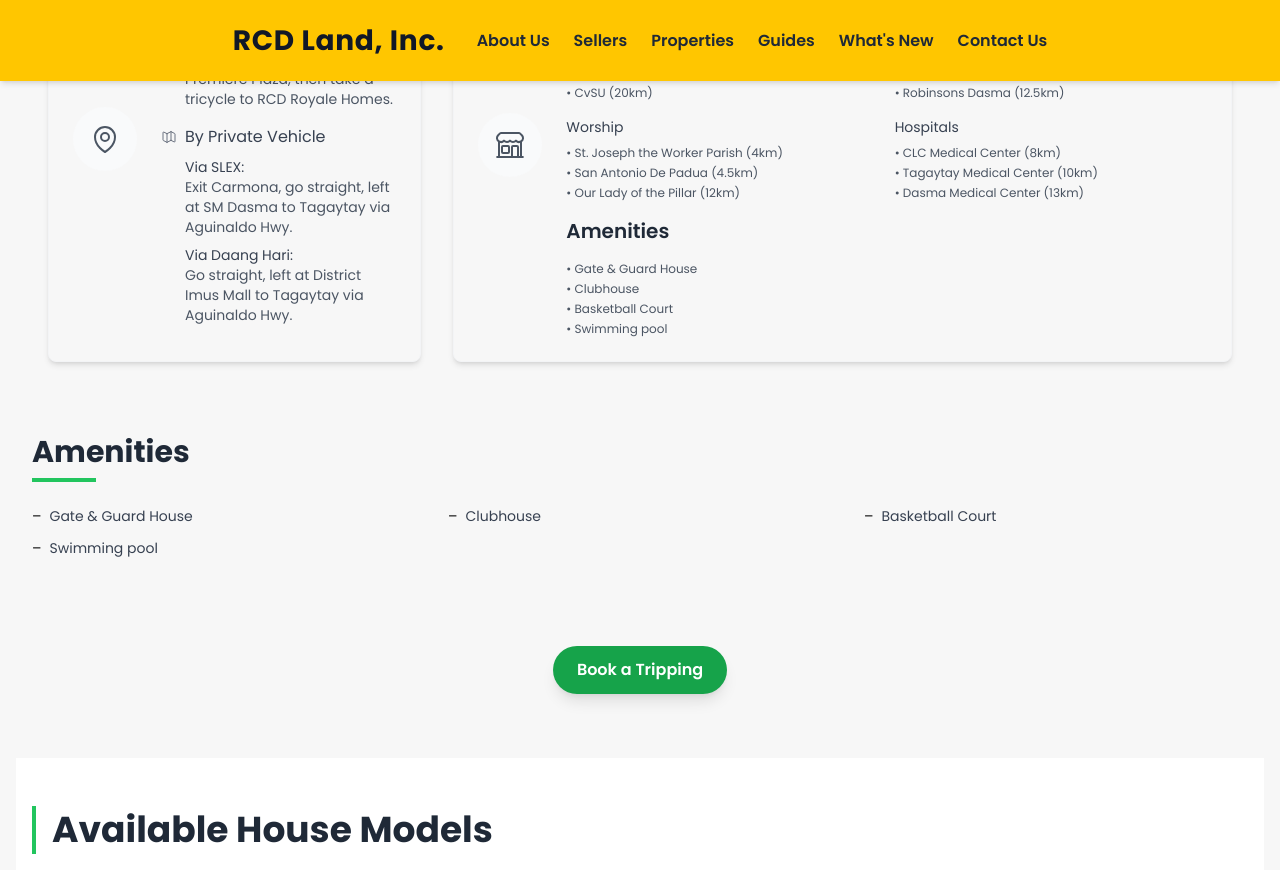
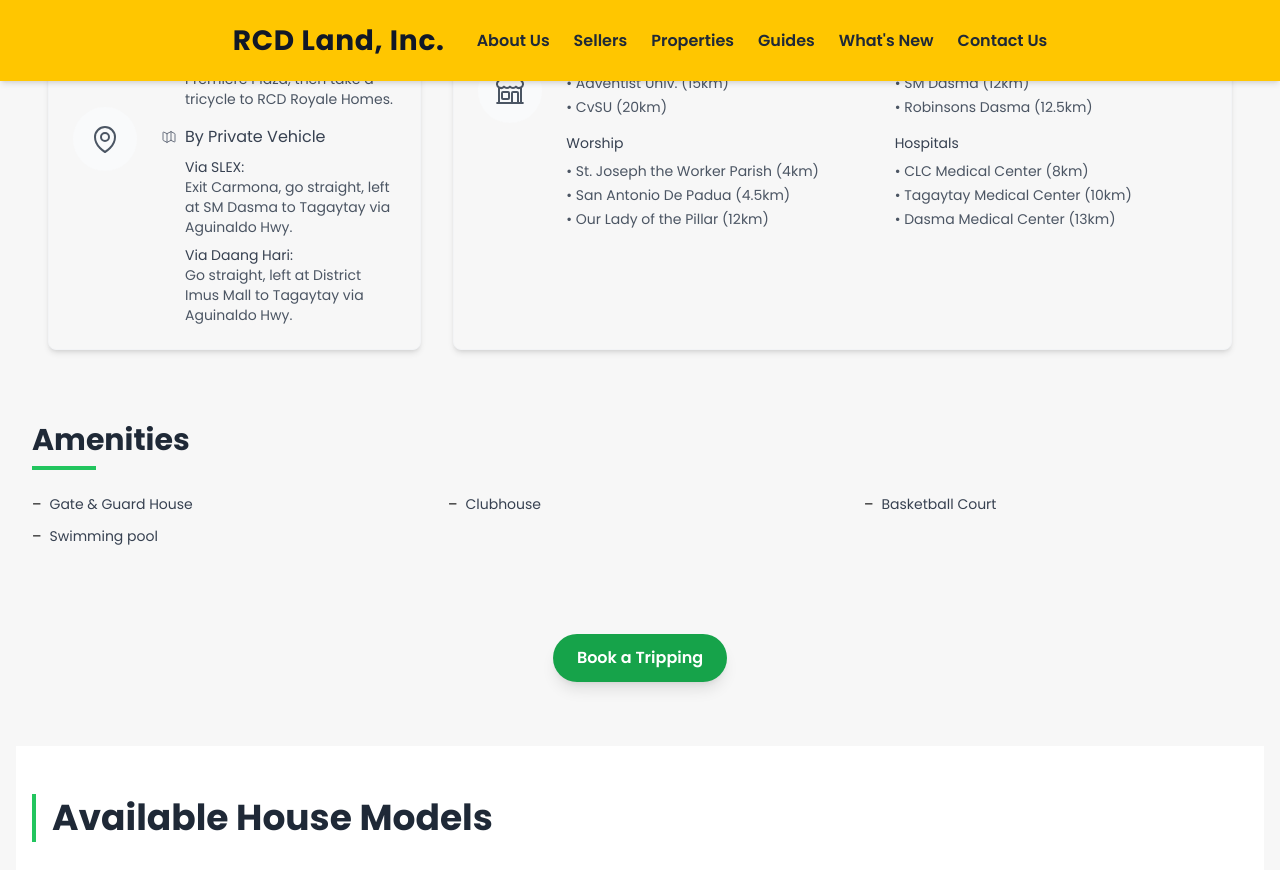
Before and after one commit to renrengabas/rcdland.com, a Jekyll site: the page built from properties/royale-homes-silang-phase4/index.html, in a window 1280 px wide and 900 px high, scrolled down 2038 px, cut to the strip 0-870 px from the top of the window. Built offline with Jekyll 4.4.1, drawn with Linux system fonts in a browser that asks for light colours; nearby versions of some CDN libraries.

Commit message:
updated the font
-font

```diff
--- a/properties/royale-homes-silang-phase4/index.html
+++ b/properties/royale-homes-silang-phase4/index.html
@@ -228,7 +228,7 @@
                         <!-- Schools Column -->
                         <div>
                           <h4 class="font-medium text-gray-700 text-sm mb-2">Schools</h4>
-                          <ul class="text-xs space-y-1 text-gray-600">
+                          <ul class="text-sm space-y-1 text-gray-600">
                             <li>• FEU Silang (5.6km)</li>
                             <li>• South Forbes City College (12km)</li>
                             <li>• Adventist Univ. (15km)</li>
@@ -239,7 +239,7 @@
                         <!-- Entertainment Column -->
                         <div>
                           <h4 class="font-medium text-gray-700 text-sm mb-2">Entertainment</h4>
-                          <ul class="text-xs space-y-1 text-gray-600">
+                          <ul class="text-sm space-y-1 text-gray-600">
                             <li>• Premiere Plaza (2km)</li>
                             <li>• Robinsons Supermarket (2km)</li>
                             <li>• SM Dasma (12km)</li>
@@ -250,7 +250,7 @@
                         <!-- Worship Column -->
                         <div>
                           <h4 class="font-medium text-gray-700 text-sm mb-2">Worship</h4>
-                          <ul class="text-xs space-y-1 text-gray-600">
+                          <ul class="text-sm space-y-1 text-gray-600">
                             <li>• St. Joseph the Worker Parish (4km)</li>
                             <li>• San Antonio De Padua (4.5km)</li>
                             <li>• Our Lady of the Pillar (12km)</li>
@@ -260,23 +260,14 @@
                         <!-- Hospital Column -->
                         <div>
                           <h4 class="font-medium text-gray-700 text-sm mb-2">Hospitals</h4>
-                          <ul class="text-xs space-y-1 text-gray-600">
+                          <ul class="text-sm space-y-1 text-gray-600">
                             <li>• CLC Medical Center (8km)</li>
                             <li>• Tagaytay Medical Center (10km)</li>
                             <li>• Dasma Medical Center (13km)</li>
                           </ul>
                         </div>
 
-                        <div class="flex-1">
-                      <h3 class="text-xl font-semibold text-gray-800 mb-4">Amenities</h3>
-                      <div class="grid grid-cols-1 md:grid-cols-2 gap-4">
-                         <ul class="text-xs space-y-1 text-gray-600">
-                            <li>• Gate & Guard House</li>
-                            <li>• Clubhouse </li>
-                            <li>• Basketball Court</li>
-                            <li>• Swimming pool</li>
-                          </ul>
-                      </div>
+
                     </div>
                   </div>
                 </div>
```
